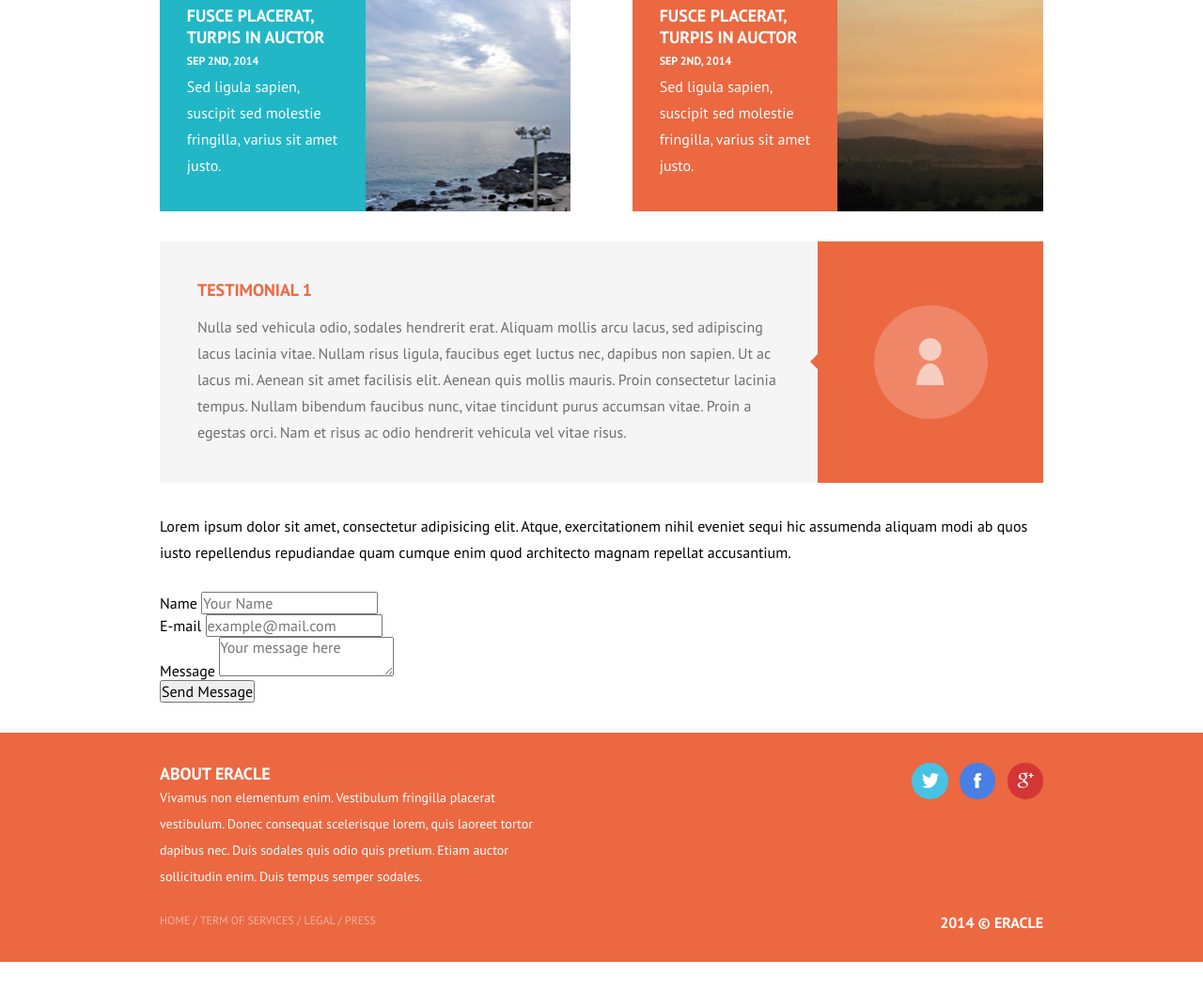
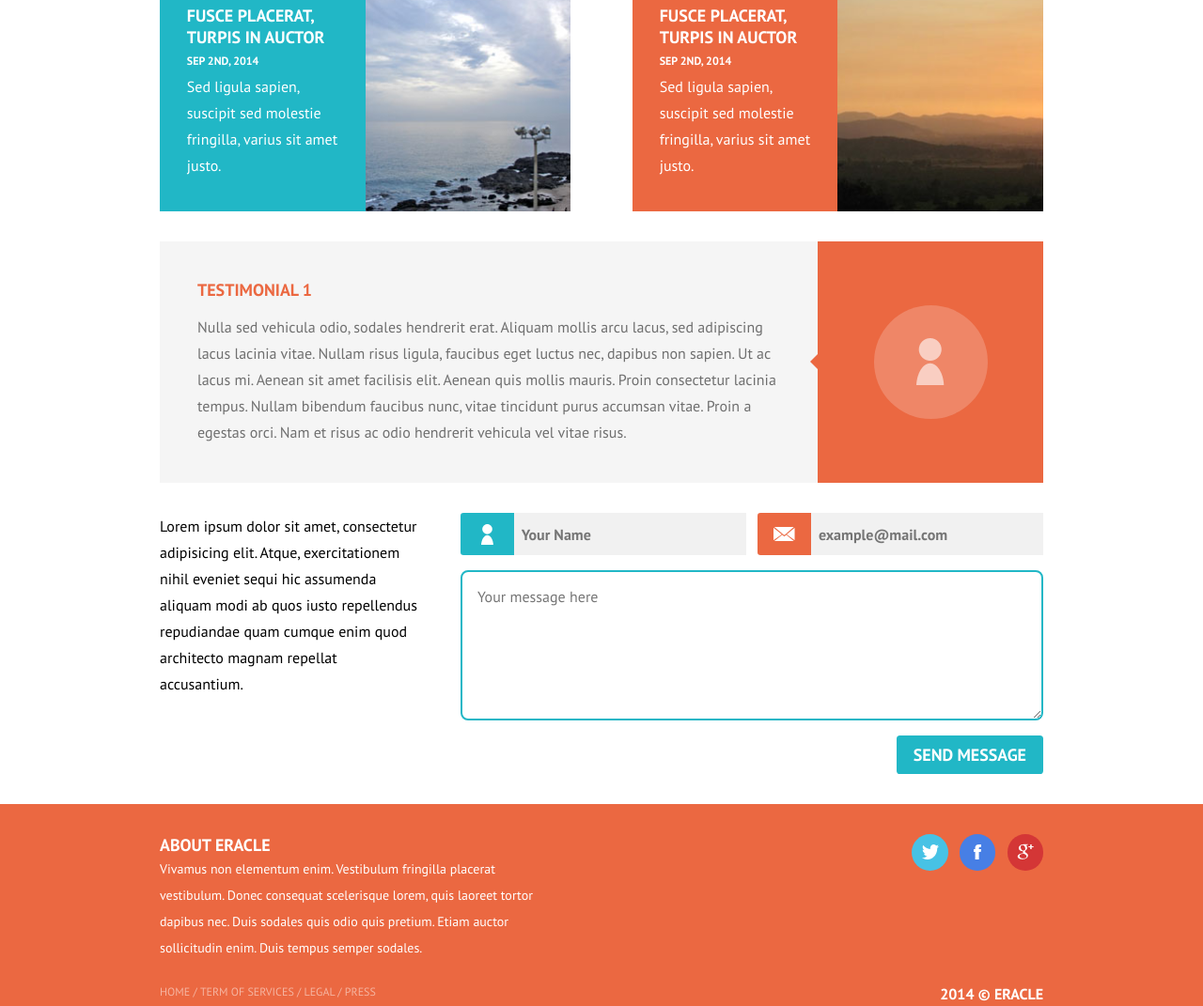
Before and after one commit to edomaru/learn_webdesin_layout, a plain HTML site: page index.html in a window 1280 px wide. Shown: the part 1182-2253 px from the top of the page at 94% size. Before the commit the page ends 2206 px from the top, so only its background shows below. Drawn offline with Linux system fonts and the light colour scheme.

Commit message:
Style Get in touch form, add favicon

```diff
--- a/css/styles.css
+++ b/css/styles.css
@@ -54,6 +54,8 @@ a:focus {
 
 .site-header, .site-content, .site-footer, .navigation-bar {
 	width: 58.75em; /* 940 / 16 */
+	/* max-width: 58.75em;
+	min-width: 20em; */
 	margin: auto;
 }
 
@@ -420,6 +422,108 @@ section > h2 {
 		left: -1em;
 	}
 
+	/* get in touch */
+	.get-in-touch-text {
+		float: left;
+		width: 29.787234%;/* 280 / 940 */
+	}
+
+	.get-in-touch p {
+		margin: 0;
+		color: #6e6e6e;
+	}
+
+	.get-in-touch-form {
+		float: right;
+		width: 65.9574468%; /* 620 / 940 */
+	}
+
+		/* form */
+		.field {
+			margin-bottom: 1em;
+		}
+
+		fieldset.group .field {
+			float: left;
+			width: 49%;
+			margin-right: 2%;
+		}
+
+		fieldset.group .field:last-child {
+			margin-right: 0;
+		}
+
+		.input-field label, .input-field input, .textarea-field textarea {
+			display: block;
+			box-sizing: border-box;
+		}
+
+		.input-field label, .input-field input {
+			height: 2.8125em; /* 45 / 16 */
+		}
+
+		.input-field label {
+			width: 18.6666666%; /* 56 / 300 */
+			float: left;
+			color: #fff;
+			background: #ccc no-repeat center center;
+			border-radius: 0.2em 0 0 0.2em;
+		}
+
+		.input-field input {
+			width: 81.33333333333%; /* 244 / 300 */
+			float: right;
+			background: #f1f1f1;
+			font-weight: bold;
+			border: 0;
+			padding: 0.5em;
+			color: #6f6f6f;
+		}
+
+		.name-field label {
+			background-color: #21b7c6;
+			background-image: url(../images/icon_person_small.png);
+		}
+
+		.email-field label {
+			background-color: #eb6841;
+			background-image: url(../images/icon_mail_small.png);
+		}
+
+		.textarea-field textarea {
+			width: 100%;
+			height: 10em;
+			border: 2px solid #21b7c6;
+			border-radius: 0.5em;
+			padding: 1em;
+			color: #ababab;
+		}
+
+		.input-field input:focus, .textarea-field textarea:focus {
+			background: #e6fdff;
+		}
+
+		.submit-button {
+			float: right;
+			font-weight: bold;
+			font-size: 1.125em;
+			color: #fff;
+			background: #21b7c6;
+			border: 0;
+			text-transform: uppercase;
+			padding: 0.5em 1em;
+			border-radius:  0.2em;
+		}
+
+		.submit-button:hover {
+			opacity: 0.9;
+		}
+
+		.submit-button:active {
+			padding: 0.6em 0.9em 0.4em 1.1em;
+			box-shadow: inset 2px 2px 3px rgba(0, 0, 0, 0.2);
+		}
+
 /* footer */
 .footer-outer {
 	background: #eb6841;
--- a/index.html
+++ b/index.html
@@ -2,15 +2,17 @@
 <html lang="en">
 <head>
 	<meta charset="UTF-8">
-	<title>Eracle</title>
+	<title>Eracle Web Development Service for Small Companies</title>
+	<meta name="description" content="Web Development Service for Small Companies">
 	<link href='http://fonts.googleapis.com/css?family=PT+Sans:400,400italic,700,700italic' rel='stylesheet' type='text/css'>
 	<link rel="stylesheet" href="css/styles.css">
+	<link rel="icon" href="favicon.ico">
 </head>
 <body>
 
 	<div class="site">
 		<div class="header-outer">
-			<header class="site-header group">
+			<header role="banner" class="site-header group">
 				<h1 class="logo">Eracle</h1>
 				<div class="tagline">
 					Lorem ipsum dolor sit amet, consectetur adipisicing elit
@@ -18,7 +20,7 @@
 			</header>
 		</div>
 		<div class="navigation-outer">
-			<nav class="navigation-bar group">
+			<nav role="navigation" class="navigation-bar group">
 				<ul class="site-navigation">
 					<li><a class="active" href="#">Home</a></li>
 					<li><a href="#">About</a></li>
@@ -28,7 +30,7 @@
 					<li><a href="#">Contact</a></li>
 				</ul>
 
-				<div class="site-search">
+				<div role="search" class="site-search">
 					<form action="#" method="post">
 						<div class="search-field">
 							<label class="hide-vis" for="search">Search</label>
@@ -40,7 +42,7 @@
 			</nav>
 		</div>
 
-		<section class="site-content">
+		<section role="main" class="site-content">
 			<section class="features">
 				<div class="slideshow">
 					<div class="slide">
@@ -157,7 +159,7 @@ Pellentesque gravida est et erat semper aliquam.</p>
 				</ul>
 
 			</section>
-			<section class="get-in-toutch">
+			<section class="get-in-toutch group">
 
 				<div class="get-in-touch-text">
 					<p>
@@ -168,18 +170,18 @@ Pellentesque gravida est et erat semper aliquam.</p>
 				<div class="get-in-touch-form">
 
 					<form action="#">
-						<fieldset>
-							<div class="field input-field">
-								<label for="name">Name</label>
+						<fieldset class="group">
+							<div class="field group name-field input-field">
+								<label class="hide-text" for="name">Name</label>
 								<input type="text" name="name" id="name" placeholder="Your Name">
 							</div>
-							<div class="field input-field">
-								<label for="email">E-mail</label>
+							<div class="field group email-field input-field">
+								<label class="hide-text" for="email">E-mail</label>
 								<input type="email" id="email" name="email" placeholder="example@mail.com">
 							</div>
 						</fieldset>
 						<div class="field textarea-field">
-							<label for="message">Message</label>
+							<label class="hide-vis" for="message">Message</label>
 							<textarea name="message" id="message" placeholder="Your message here"></textarea>
 						</div>
 						<button type="submit" name="submit" class="submit-button">Send Message</button>
@@ -191,7 +193,7 @@ Pellentesque gravida est et erat semper aliquam.</p>
 		</section>
 
 		<div class="footer-outer">
-			<footer class="site-footer">
+			<footer role="content-info" class="site-footer">
 				<div class="group">
 					<div class="footer-about">
 						<h2>About Eracle</h2>
```
Also changed, not shown: apple-touch-icon-precomposed.png (added), favicon.ico (added).
